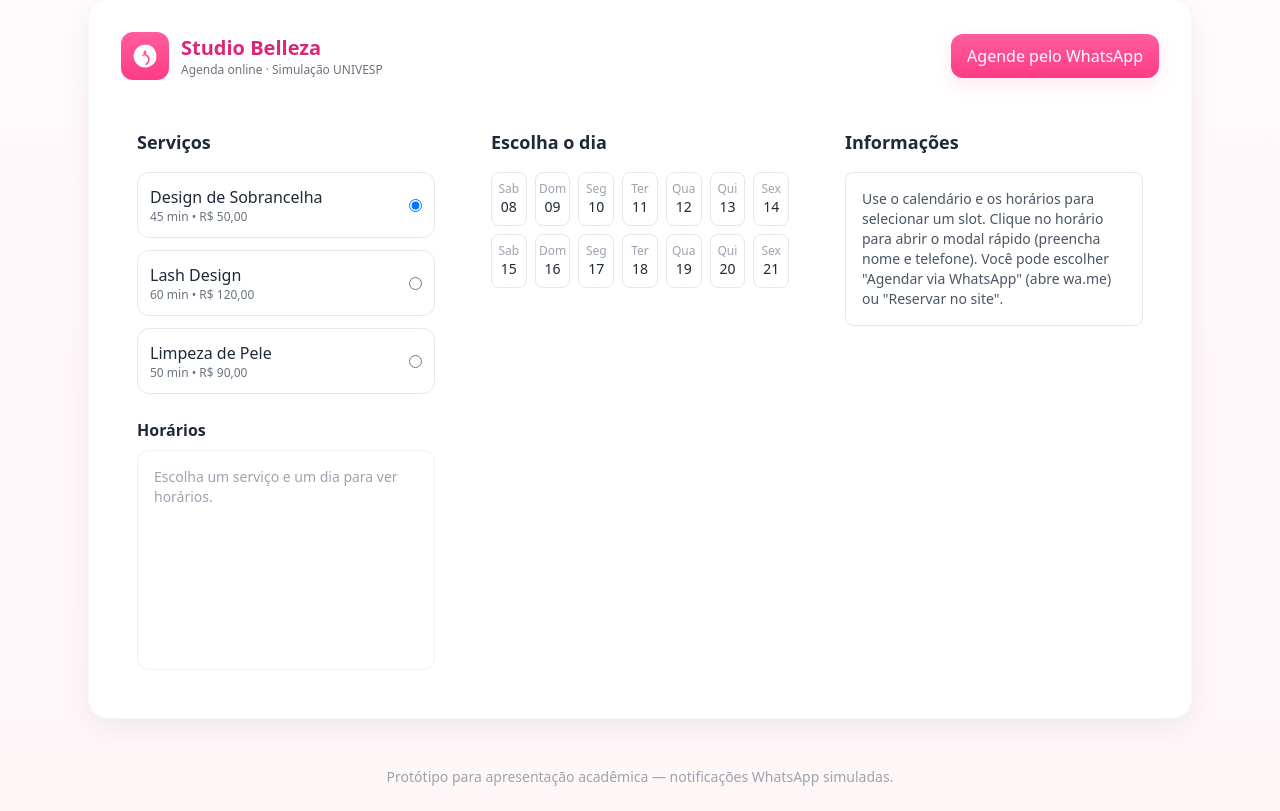
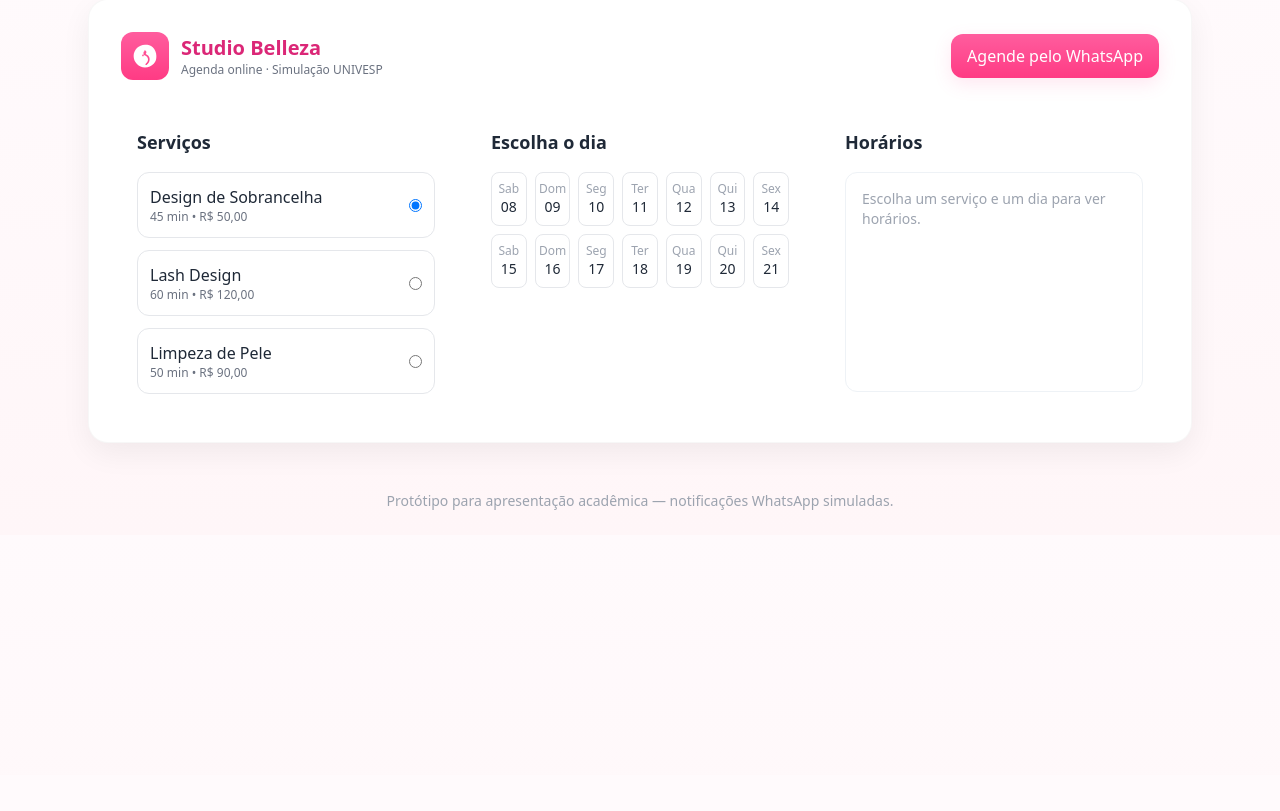
Before and after one commit to iagoramon-max/projeto-estetica, a Django app: page / in a window 1280 px wide. Shown: the part 25-836 px from the top of the page. After the commit the page ends 535 px from the top, so only its background shows below. Run offline with Django 4.2, Linux system fonts and the light colour scheme; data comes from the database, SQL or seed files in the repository.

Commit message:
Update index.html

```diff
--- a/estetica_agenda/templates/agendamentos/index.html
+++ b/estetica_agenda/templates/agendamentos/index.html
@@ -1,6 +1,7 @@
 {% extends 'agendamentos/base.html' %}
 {% block content %}
 <div class="grid grid-cols-1 md:grid-cols-3 gap-6">
+  <!-- COLUNA ESQUERDA: Serviços (APENAS serviços) -->
   <section class="p-4">
     <h2 class="font-semibold text-lg mb-4">Serviços</h2>
     <div class="space-y-3" id="services-list">
@@ -15,16 +16,9 @@
       </label>
       {% endfor %}
     </div>
-
-    <div class="mt-6">
-      <h3 class="font-semibold mb-2">Horários</h3>
-      <div id="slots" class="min-h-[220px] p-3 border rounded-lg bg-white">
-        <div class="text-sm text-gray-400">Escolha um serviço e um dia para ver horários.</div>
-      </div>
-    </div>
   </section>
 
-  <!-- Calendário em grade 7 colunas (sem badge) -->
+  <!-- COLUNA DO MEIO: Calendário -->
   <section class="p-4">
     <h2 class="font-semibold text-lg mb-4">Escolha o dia</h2>
     <div class="grid grid-cols-7 gap-2" id="days-grid">
@@ -37,13 +31,15 @@
         </button>
       {% endfor %}
     </div>
+
+    <!-- Opcional: área de confirmação central REMOVIDA (não duplicar) -->
   </section>
 
-  <!-- Coluna direita: instruções / informações -->
+  <!-- COLUNA DIREITA: Horários (moved here) -->
   <section class="p-4">
-    <h2 class="font-semibold text-lg mb-4">Informações</h2>
-    <div class="p-4 border rounded-lg bg-white text-sm text-gray-600">
-      Use o calendário e os horários para selecionar um slot. Clique no horário para abrir o modal rápido (preencha nome e telefone). Você pode escolher "Agendar via WhatsApp" (abre wa.me) ou "Reservar no site".
+    <h2 class="font-semibold text-lg mb-4">Horários</h2>
+    <div id="slots" class="min-h-[220px] p-3 border rounded-lg bg-white">
+      <div class="text-sm text-gray-400">Escolha um serviço e um dia para ver horários.</div>
     </div>
   </section>
 </div>
```
